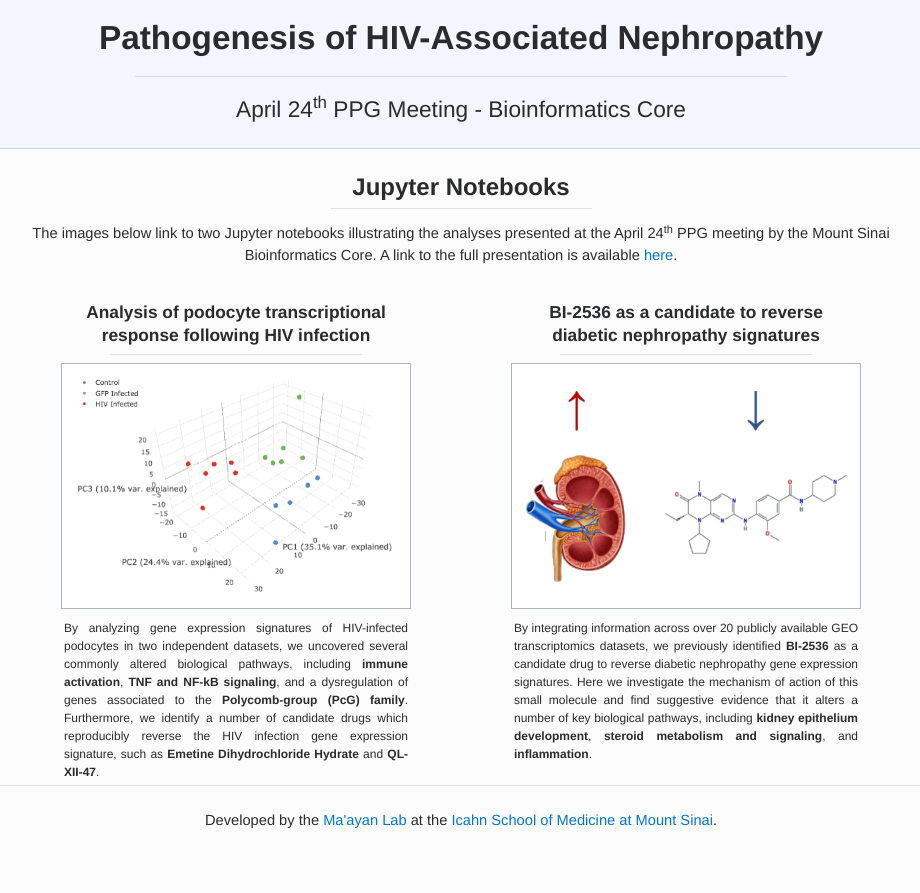
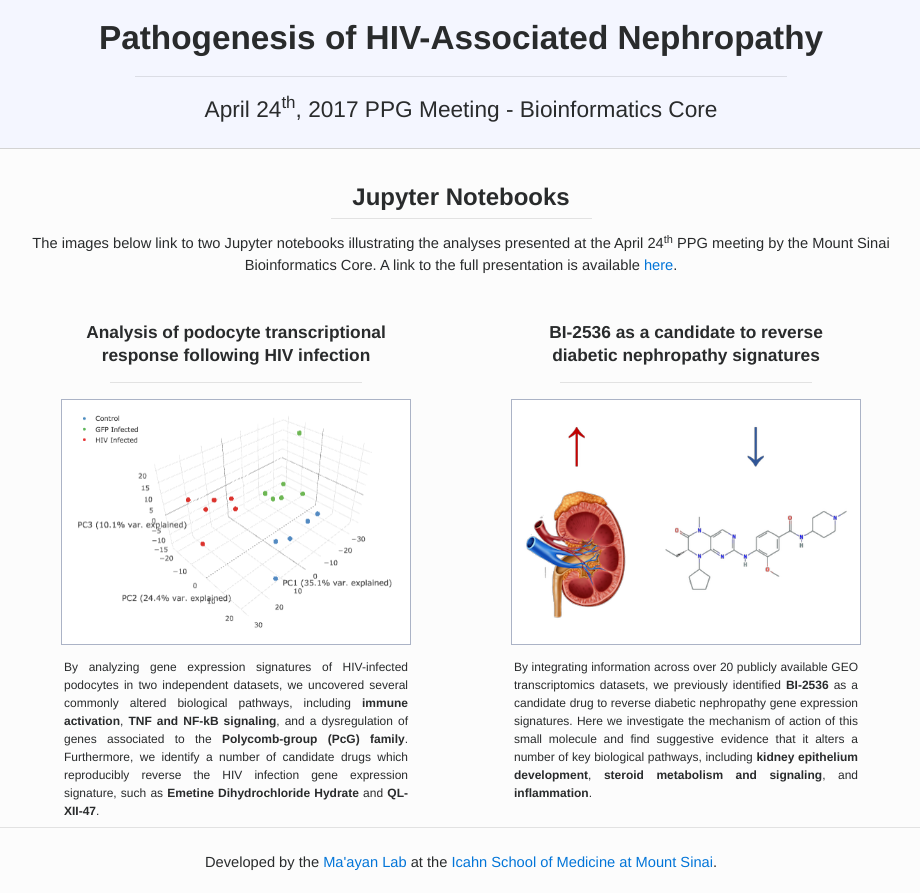
Before and after one commit to MaayanLab/ppg-core, a plain HTML site: page index.html in a window 1280 px wide. Shown: the whole page, without its empty margins (179-1099 px from the left). Before the commit the page ends 851 px from the top, so only its background shows below. Drawn offline with nearby package versions, Linux system fonts and the light colour scheme; a script that the page names is missing.

Commit message:
Minor changes to index.html

```diff
--- a/index.html
+++ b/index.html
@@ -14,7 +14,7 @@
         <div class="container text-center">
 	        <div id="title">Pathogenesis of HIV-Associated Nephropathy</div>
 	        <hr class="my-2" width="75%">
-	        <div id="subtitle">April 24<sup>th</sup> PPG Meeting - Bioinformatics Core</div>
+	        <div id="subtitle">April 24<sup>th</sup>, 2017 PPG Meeting - Bioinformatics Core</div>
         </div>
     </nav>
     <div id="main-container" class="container-fluid">
@@ -29,7 +29,7 @@
 	    	<div id="notebook-row" class="row">
 		    	<div class="col-md-6">
 		    		<div class="notebook-title">Analysis of podocyte transcriptional response following HIV infection</div>
-		    		<hr class="my-2" width="60%">
+		    		<hr class="my-3" width="60%">
 		    		<div class="link-wrapper">
 			    		<a href="http://nbviewer.jupyter.org/github/MaayanLab/ppg-core/blob/master/hivan/HIVAN%20Report.ipynb"><img id="hivan-image" class="notebook-image" src="img/hivan.png"></a>
 		    		</div>
@@ -39,7 +39,7 @@
 		    	</div>
 		    	<div class="col-md-6">
 		    		<div class="notebook-title">BI-2536 as a candidate to reverse diabetic nephropathy signatures</div>
-		    		<hr class="my-2" width="60%">
+		    		<hr class="my-3" width="60%">
 		    		<div class="link-wrapper">
 			    		<a href="http://nbviewer.jupyter.org/github/MaayanLab/ppg-core/blob/master/bi-2536/BI-2536%20Report.ipynb"><img id="bi2536-image" class="notebook-image" src="img/bi2536.png"></a>
 		    		</div>
--- a/style.css
+++ b/style.css
@@ -64,8 +64,8 @@ body {
 }
 
 #introduction-row {
-	padding-top: 25px;
-	padding-bottom: 35px;
+	padding-top: 35px;
+	padding-bottom: 45px;
 }
 
 .link-wrapper {
@@ -87,5 +87,5 @@ body {
 	text-align: justify;
 	font-size: 9pt;
 	margin: auto;
-	padding: 10px 3px;
+	padding: 13px 3px;
 }
```
Also changed, not shown: bi-2536/index.html (deleted, +0 -33 lines).
